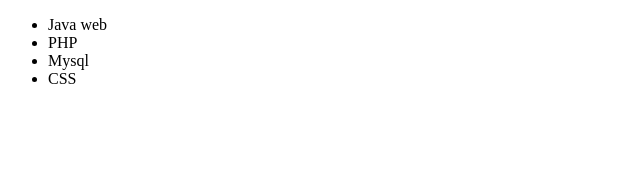
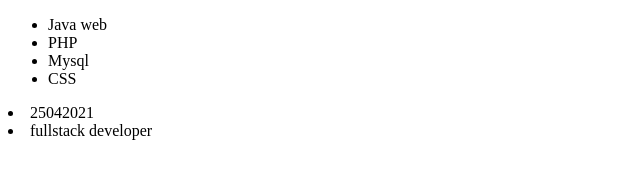
Before and after one commit to phamchienGitHub/remote, a plain HTML site: page java.html in a window 1280 px wide. Shown: the whole page, without its empty margins (0-640 px from the left). Drawn offline with Linux system fonts and the light colour scheme.

Commit message:
Update java.html

```diff
--- a/java.html
+++ b/java.html
@@ -10,5 +10,7 @@
 	<li>PHP</li>
 	<li>Mysql</li>
 <li>CSS</li></ul>
+	<li>25042021</li></ul>
+	<li>fullstack developer</li></ul>
 </body>
 </html>
```
